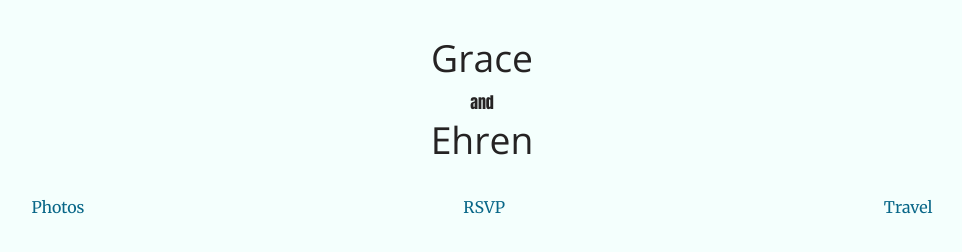
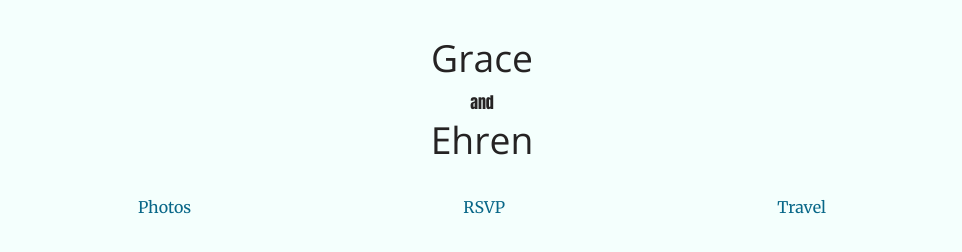
Before and after one commit to ehrenmurdick/ehrenandgrace.com, a plain HTML site: page index.html in a window 1280 px wide. Shown: the whole page, without its empty margins (158-1120 px from the left). Drawn offline with nearby package versions, Linux system fonts and the light colour scheme.

Commit message:
responsive

```diff
--- a/index.html
+++ b/index.html
@@ -2,7 +2,9 @@
 <html>
   <head>
     <link type="text/css" rel="stylesheet" href="style.css">
+    <meta name="viewport" content="width=device-width, initial-scale=1">
   </head>
+
   <body>
     <div class="container">
       <div class="header">
--- a/style.css
+++ b/style.css
@@ -37,6 +37,8 @@
 .container {
   display: grid;
   width: 100vw;
+  max-width: 960px;
+  margin: 0 auto;
 
   grid-template-rows: min-content auto;
 }
```
